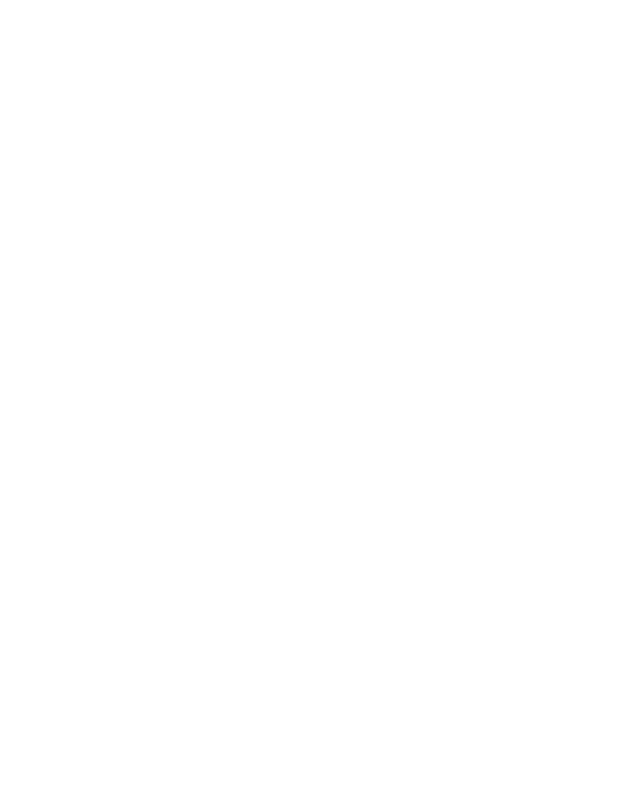
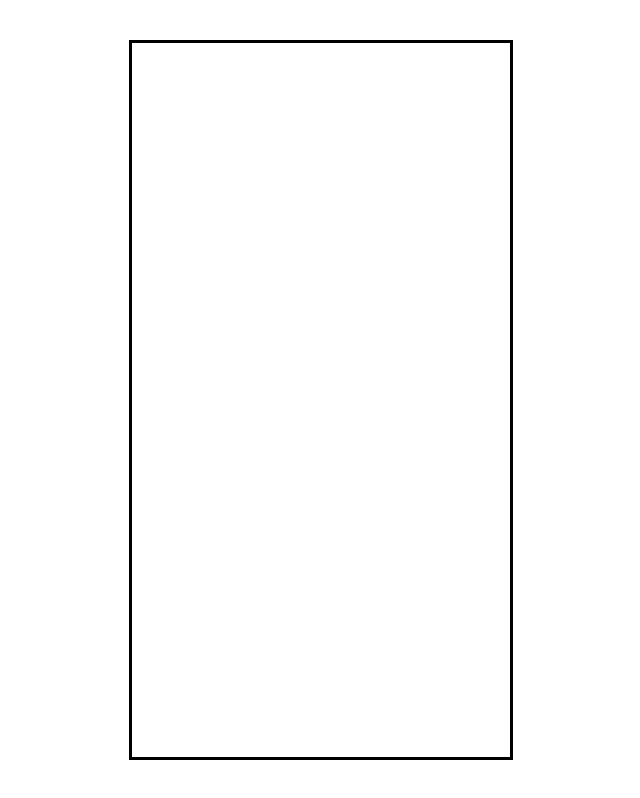
Before and after one commit to Zx-Loh/calculator, a plain HTML site: page index.html in a window 1280 px wide. Shown: the whole page, without its empty margins (319-959 px from the left). Drawn offline with Linux system fonts and the light colour scheme.

Commit message:
Create base html for the calculator, and add css styling to center items with flexbox

```diff
--- a/index.html
+++ b/index.html
@@ -8,7 +8,16 @@
     </head>
 
     <body>
+        <div class="container" id="max">
+            <div class="container vertical" id="calculator">
+                <div class="items" id="display">
 
+                </div>
+                <div class="items" id="buttons">
+
+                </div>
+            </div>
+        </div>
     </body>
 
     <script src="javascript.js"></script>
--- a/style.css
+++ b/style.css
@@ -0,0 +1,43 @@
+* {
+    margin: 0;
+    padding: 0;
+    box-sizing: border-box;
+    /* border: 2px solid red; */
+}
+
+body, html {
+    height: 100%;
+}
+
+#max {
+    height: 100%;
+    width: 100%;
+}
+
+.container {
+    display: flex;
+    justify-content: space-between;
+}
+
+.vertical {
+    flex-direction: column;
+}
+
+.items {
+    margin: 5px;
+}
+
+#calculator {
+    margin: auto;
+    border: 3px solid black;
+    width: 30%;
+    min-height: 90%;
+}
+
+#buttons {
+    flex-grow: 3;
+}
+
+#display {
+    flex-grow: 1;
+}
```
